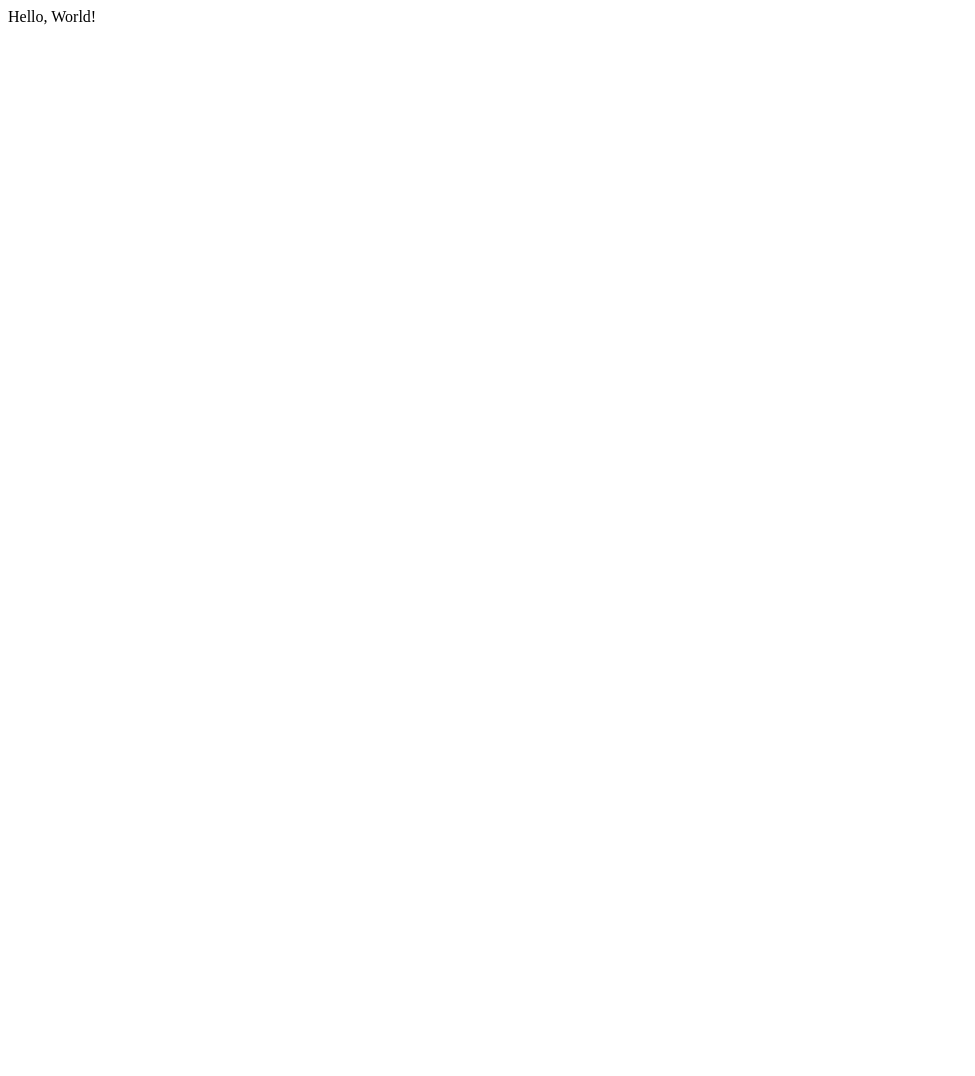
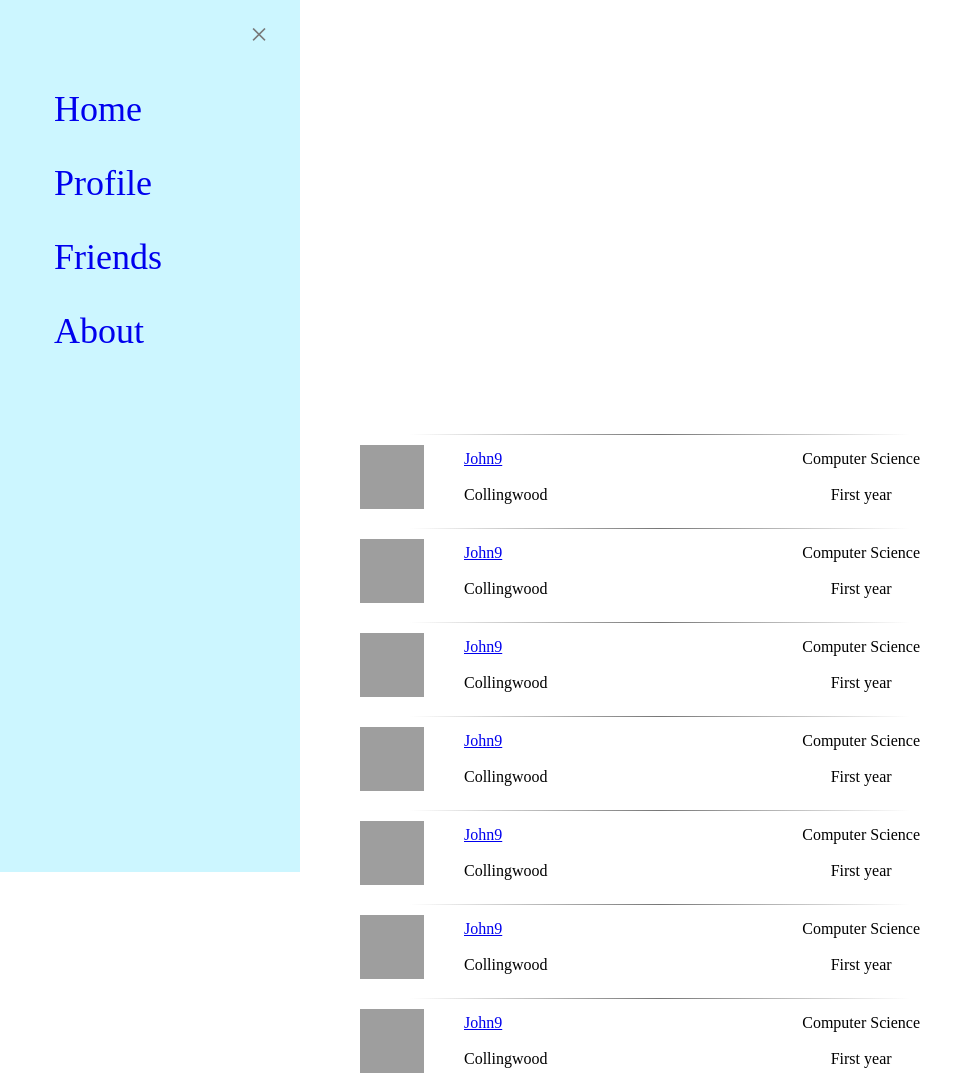
Before and after one commit to tomc1998/h2h2webapp, a website: page public/index.html in a window 1280 px wide. Shown: the top 1076 px of the page, without its empty margins (0-975 px from the left). Before the commit the page ends 800 px from the top, so only its background shows below. Drawn offline with Linux system fonts and the light colour scheme; grey boxes are pictures that could not be loaded.

Commit message:
Added friends list. Added methods to fetch friends list HTML and populate it with data. Added sidebar.

```diff
--- /dev/null
+++ b/public/css/style.css
@@ -0,0 +1,112 @@
+#sidebar {
+  position: fixed;
+  top: 0;
+  bottom: 0;
+  left: 0;
+  width: 300px;
+  height: 100%;
+  background: #ccf6ff;
+  padding-top: 4.5em;
+  overflow: hidden;
+  transition: 0.5s;
+}
+
+/* Sidebar buttons */
+#sidebar a {
+  text-decoration: none;
+  padding: 16px 16px 16px 1.5em;
+  font-size: 25px;
+  background-color: inherit;
+  display: block;
+  transition: 0.15s;
+  font-size: 36px;
+}
+
+#sidebar a:hover {
+  background-color: #bcd6ef;
+}
+
+/* Close button */
+#sidebar #sidebar_close {
+  position: absolute;
+  top: 0;
+  right: 0;
+  font-size: 2em;
+  margin-right: 0.5em;
+  color: #777;
+  background-color: transparent;
+}
+
+/* Open button */
+#sidebar_open {
+  color: #777;
+  top: 0;
+  left: 0;
+  bottom: 0;
+  height: 100%;
+  position: fixed;
+  font-size: 24px;
+  text-decoration: none;
+  padding: 16px;
+  background: #ccf6ff;
+  transition: 0.3s;
+}
+
+#sidebar_open:hover {
+  color: #AAB;
+}
+
+#sidebar #sidebar_close:hover {
+  color: #AAB;
+  background-color: transparent;
+}
+
+#content {
+}
+
+#cover {
+  height: 400px;
+}
+
+#friend_list {
+
+}
+
+.friendlist_item {
+  display: block;
+  height: 64px;
+  width: 600px;
+
+  margin: 0 auto;
+
+  padding: 10px 10px 20px 10px;
+}
+
+.friendlist_item:before {
+  display: block;
+  content: "";
+  height: 1px;
+
+  background: -webkit-gradient(radial, 50% 50%, 0, 50% 50%, 250, from(#777), to(#FFF));
+  width: 600px;
+
+  margin-bottom: 10px
+}
+
+li.friendlist_item>div {
+  display: flex;
+  align-items: center;
+  float: left;
+  margin-right: 40px;
+  height: 100%;
+}
+
+.friendlist_item_info {
+  display: block;
+  clear: left;
+}
+
+#friend_subject_year {
+  text-align: center;
+  float: right;
+}
--- /dev/null
+++ b/public/friend_item.html
@@ -0,0 +1,23 @@
+<li class="friendlist_item">
+
+<div>
+  <img id="friend_picture" src="https://thebenclark.files.wordpress.com/2014/03/facebook-default-no-profile-pic.jpg" width="64" height="64">
+</div>
+
+<div id="friend_name_college">
+  <div>
+    <a class="friendlist_item_info" id="friend_name" href="/friend_item.html"></a>
+    </br>
+    <div class="friendlist_item_info" id="friend_college"></div>
+  </div>
+</div>
+
+<div id="friend_subject_year">
+  <div>
+    <div class="friendlist_item_info" id="friend_subject"></div>
+    </br>
+    <div class="friendlist_item_info" id="friend_year"></div>
+  </div>
+</div>
+
+</li>
--- a/public/index.html
+++ b/public/index.html
@@ -1,5 +1,22 @@
 <html>
+<head>
+<link rel="stylesheet" type="text/css" href="css/style.css">
+<script src="/js/rsvp/rsvp.min.js" type="text/javascript"></script>
+<script src="/js/main.js" type="text/javascript"></script>
+</head>
 <body>
-Hello, World!
+<a href="javascript:void(0)" id="sidebar_open">&#9776;</a>
+<div id="sidebar">
+  <a href="javascript:void(0)" id="sidebar_close">&times</a>
+  <a href="index.html">Home</a>
+  <a href="index.html">Profile</a>
+  <a href="index.html">Friends</a>
+  <a href="index.html">About</a>
+</div>
+<div id="content">
+  <div id="cover"></div>
+  <ol id="friend_list">
+  </div>
+</ol>
 </body>
 </html>
--- /dev/null
+++ b/public/js/main.js
@@ -0,0 +1,75 @@
+window.onload = function() {
+  populateFriendList("friend_list");
+
+  // Add listener to sidebar close and open button.
+  var sidebarClose = document.getElementById("sidebar_close");
+  var sidebarOpen = document.getElementById("sidebar_open");
+  sidebarClose.addEventListener("click", function() {
+    document.getElementById("sidebar").style.width = "0px";
+    sidebarClose.style.display = "none";
+  });
+  sidebarOpen.addEventListener("click", function() {
+    document.getElementById("sidebar").style.width = "300px";
+    sidebarClose.style.display = "block";
+  });
+}
+
+/** Function fetches the HTML for displaying this data in a friend's list */
+function fetchListEle() {
+  const FRIEND_ITEM_URL = "/friend_item.html";
+  var promise = new RSVP.Promise(function(resolve, reject) {
+    var req = new XMLHttpRequest();
+    req.onreadystatechange = function() {
+      if (this.readyState == 4) {
+        if (this.status == 200) {
+          // Convert response to DOM object
+          var temp = document.createElement('div');
+          temp.innerHTML = this.response;
+          resolve(temp.firstChild);
+        }
+        else {
+          reject(this);
+        }
+      }
+    }
+    req.open("GET", FRIEND_ITEM_URL, true);
+    req.send();
+  });
+  return promise;
+}
+
+function FriendListProfile(name, college, subject, year) {
+  this.name = name;
+  this.college = college;
+  this.subject = subject;
+  this.year = year;
+  this.pictureURL = "https://thebenclark.files.wordpress.com/2014/03/facebook-default-no-profile-pic.jpg";
+
+  /** Get HTML via fetchListEle(). This function populates the HTML with the
+   * data inside this object. */
+  this.populateHTML = function(profileEle) {
+    profileEle.querySelector("#friend_name").innerHTML = this.name;
+    profileEle.querySelector("#friend_college").innerHTML = this.college;
+    profileEle.querySelector("#friend_subject").innerHTML = this.subject;
+    profileEle.querySelector("#friend_year").innerHTML = this.year + " year";
+    profileEle.querySelector("#friend_picture").setAttribute("src", this.pictureURL);
+  }
+
+  return this;
+}
+
+/** Populate the friend list div */
+function populateFriendList(listID) {
+  // Just try test data for now
+  var listDiv = document.getElementById(listID);
+  for (var ii = 0; ii < 10; ++ii) {
+    profileData = new FriendListProfile("John" + ii, "Collingwood", "Computer Science", "First");
+    fetchListEle().then(function(profileEle) {
+      profileData.populateHTML(profileEle);
+      listDiv.appendChild(profileEle);
+    })
+    .catch(function(err) {
+      console.log(err);
+    });
+  }
+}
```
Also changed, not shown: public/friend_list.html (added, +11 -0 lines), public/js/rsvp/rsvp.min.js (added), 1 other file.
